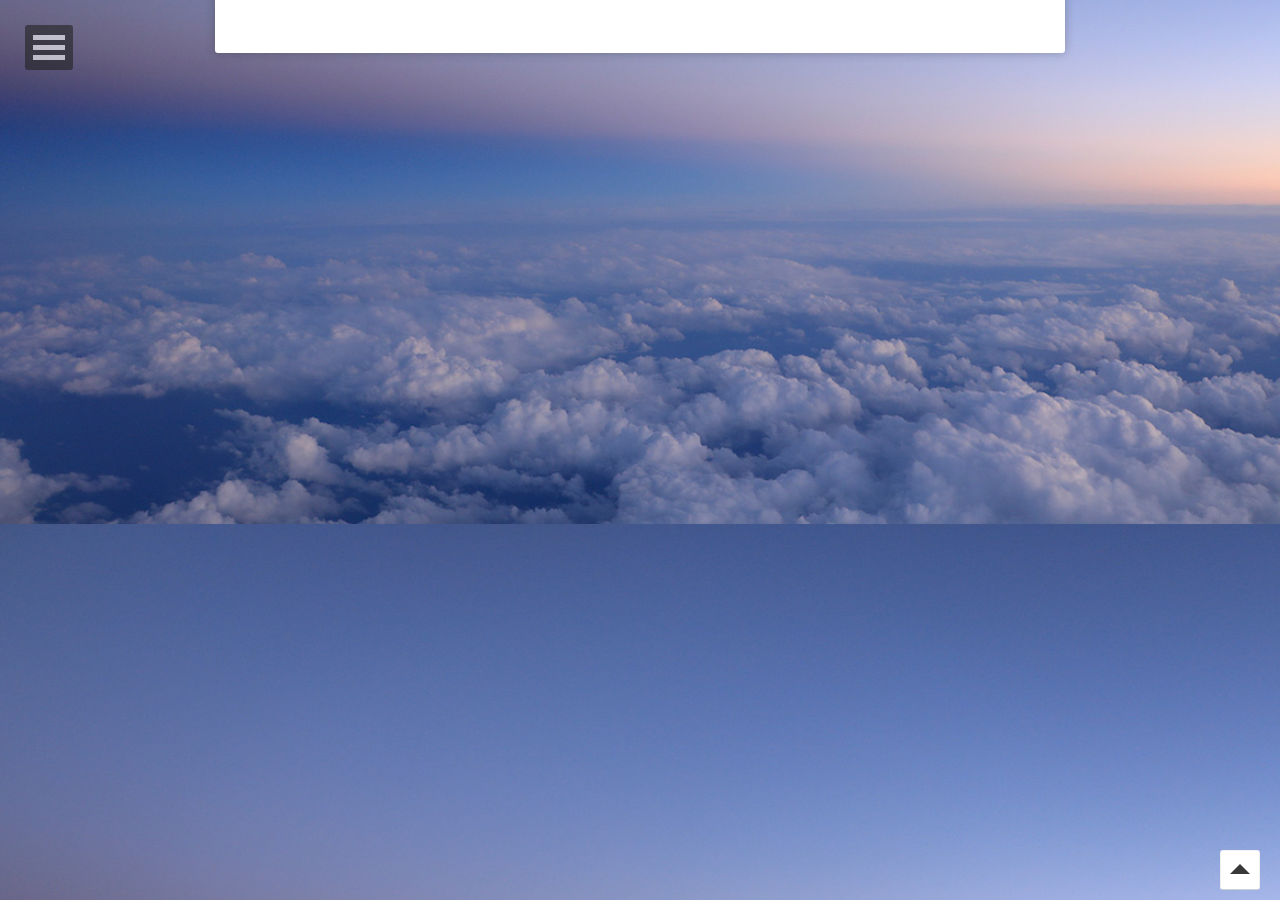
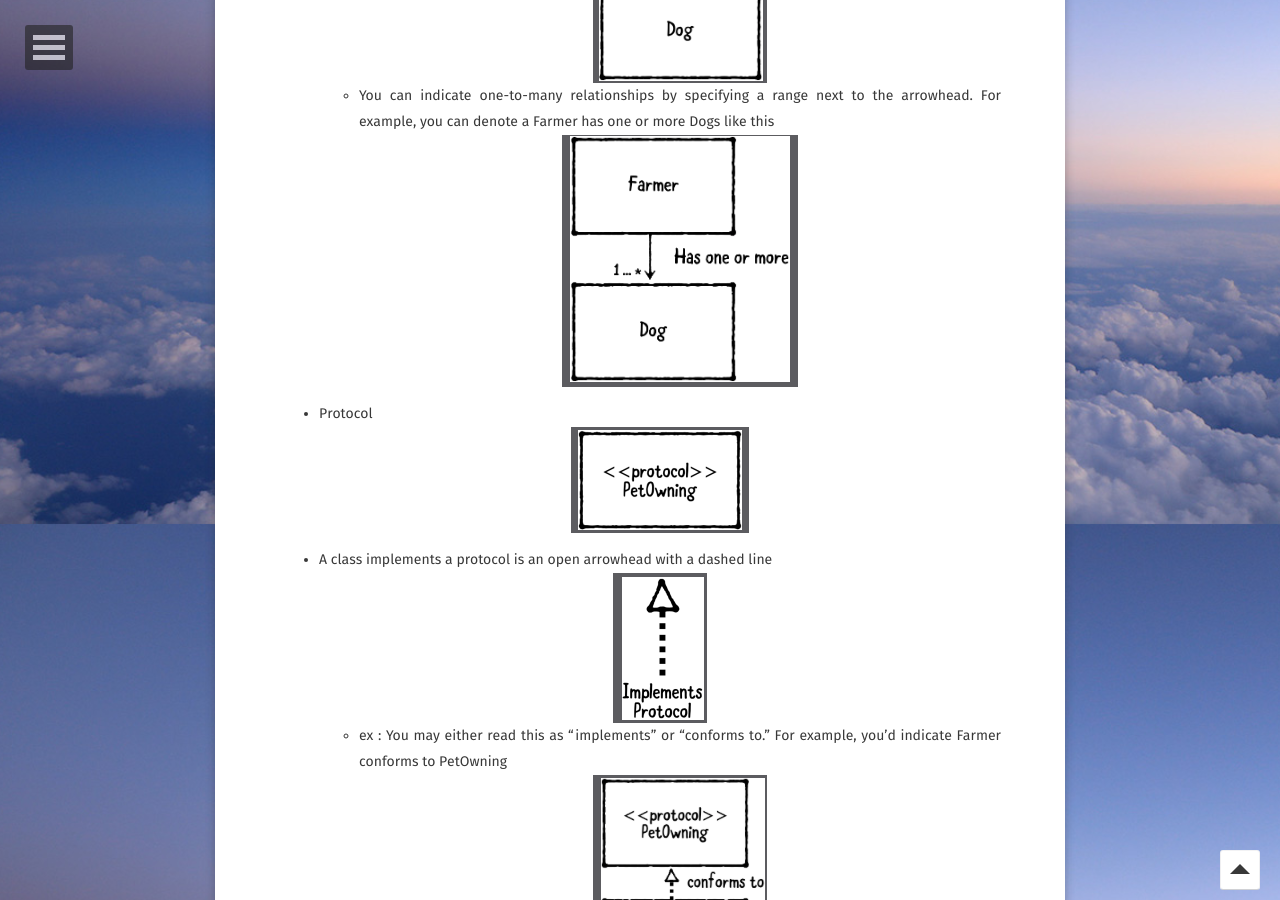
Before and after one commit to DanJeong-KR/changSic.github.io, a Jekyll site: the page built from _posts/2019-11-10-ClassDiagram.md, in a window 1280 px wide and 900 px high, scrolled down 1276 px. Built offline with Jekyll 4.4.1, drawn with Linux system fonts in a browser that asks for light colours; some web fonts are replaced; comment, search, counter and statistics services are not loaded; some of the changed text lies outside the part shown.

Commit message:
Posting Class Diagram

```diff
--- a/_posts/2019-11-10-ClassDiagram.md
+++ b/_posts/2019-11-10-ClassDiagram.md
@@ -13,10 +13,37 @@ Class diagrams are like engineering blueprints; they provide information about a
 
 Class diagrams은 공학의 청사진과 같은 것. 시스템 정보를 사진, 기호, 주석같은 도구를 통해 제공한다.
 
+
 * Class is a box
 ![](/assets/dog_class.png)
 
-* Inheritance is Open ArrowHead
+* Inheritance is open arrowhead
 ![](/assets/arrow_inheritance.png)
   * ex : To show that SheepDog inherits from Dog, You would read this, from bottom to top, as  "SheepDig is a Dog"
   ![](/assets/inheritance_ex.png)
+
+* Property is a plain arrowhead!
+[](/assets/arrow_property.png)
+  * ex : You should read a property arrow as “has a.” For example, if a Farmer has a Dog
+  ![](/assets/property_ex.png)
+  * You can indicate one-to-many relationships by specifying a range next to the arrowhead. For example, you can denote a Farmer has one or more Dogs like this
+  ![](/assets/property_ex2.png)
+
+* Protocol
+![](/assets/petOwning_protocol.png)
+
+* A class implements a protocol is an open arrowhead with a dashed line
+![](/assets/arrow_protocol.png)
+  * ex : You may either read this as “implements” or “conforms to.” For example, you’d indicate Farmer conforms to PetOwning
+  ![](/assets/protocol_ex.png)
+
+* A plain arrowhead with a dashed line is "uses", which is called a “dependency” in UML terms
+![](/assets/arrow_use.png)
+  * whenever you use a dependency arrow, you usually should annotate its purpose. For example, you can use a dependency arrow to indicate the following things:
+    * A weak property or delegate.
+    * An object that’s passed into a method as a parameter, but not held as a property.
+    * A loose coupling or callback, such as an IBAction from a view to a controller.
+    ![](/assets/use_ex.png)
+
+* You can also denote properties and methods in a class diagram
+![](/assets/protocol_ex2.png)
```
Also changed, not shown: assets/arrow_property.png (added), assets/arrow_protocol.png (added), assets/arrow_use.png (added), assets/petOwning_protocol.png (added), assets/property_ex.png (added), assets/property_ex2.png (added), assets/protocol_ex.png (added), assets/protocol_ex2.png (added), assets/use_ex.png (added).
